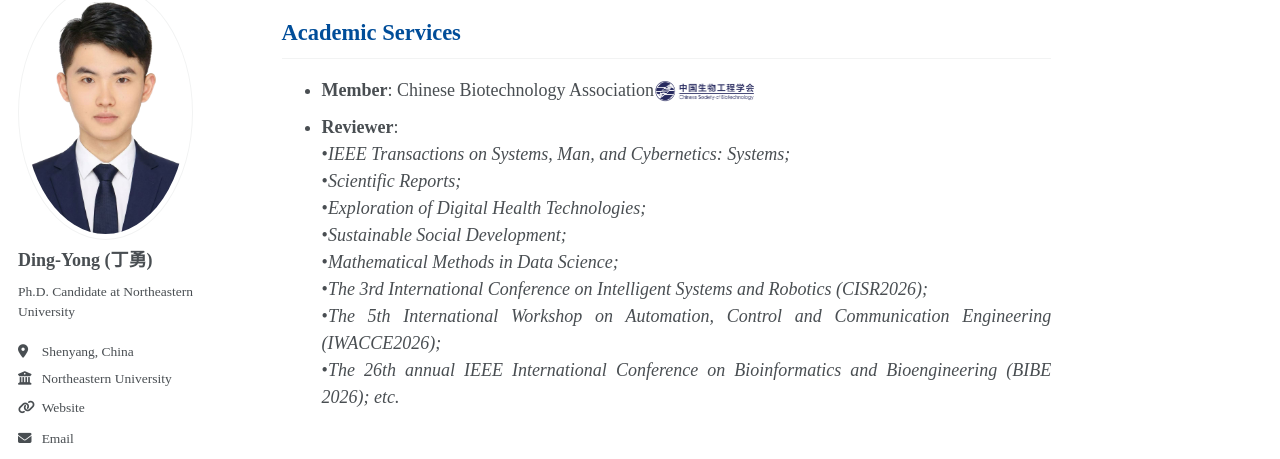
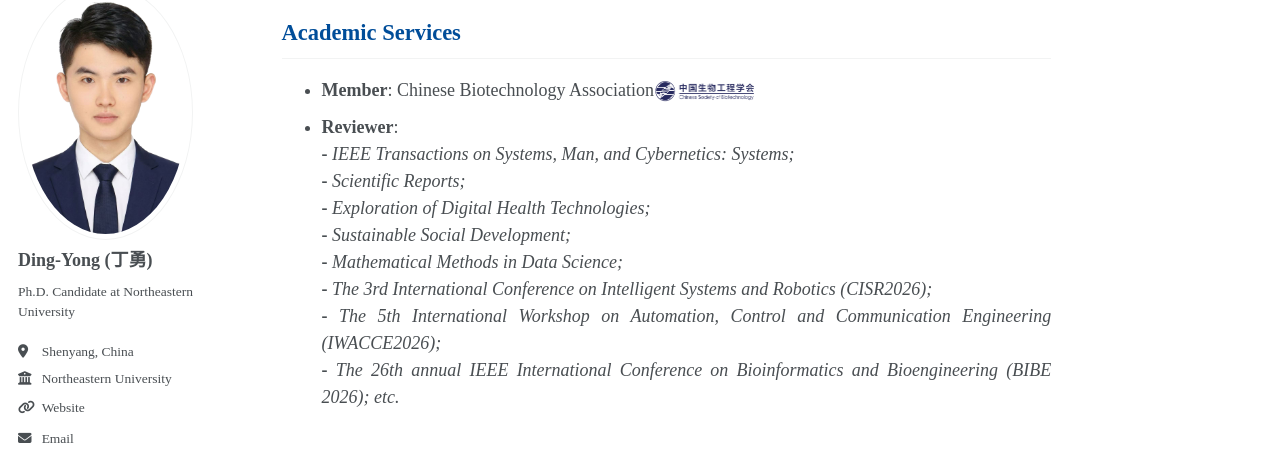
Before and after one commit to ding-yong/ding-yong.github.io, a Jekyll site: the page built from _pages/about.md, in a window 1280 px wide and 900 px high, scrolled down 589 px. Shown: the part 116-575 px from the top of the window. Built offline with Jekyll 4.4.1, drawn with Linux system fonts in a browser that asks for light colours; some web fonts are replaced; a script bundle is joined from its source files by our own code; library files that are not in the unit come from our copies.

```diff
--- a/_pages/about.md
+++ b/_pages/about.md
@@ -19,14 +19,14 @@ His research focuses on **embodied intelligence, smart wearable devices, human m
 ## Academic Services
 - **Member**: Chinese Biotechnology Association<img src="/images/CSBT.png" alt="中国生物工程学会" style="width: 100px; height: auto; vertical-align: middle; margin-right: 8px;">
 - **Reviewer**:
-  •*IEEE Transactions on Systems, Man, and Cybernetics: Systems;* <br>
-  •*Scientific Reports;* <br>
-  •*Exploration of Digital Health Technologies;* <br>
-  •*Sustainable Social Development;* <br>
-  •*Mathematical Methods in Data Science;* <br>
-  •*The 3rd International Conference on Intelligent Systems and Robotics (CISR2026);* <br>
-  •*The 5th International Workshop on Automation, Control and Communication Engineering (IWACCE2026);* <br>
-  •*The 26th annual IEEE International Conference on Bioinformatics and Bioengineering (BIBE 2026); etc.* <br>
+  **-** *IEEE Transactions on Systems, Man, and Cybernetics: Systems;* <br>
+  **-** *Scientific Reports;* <br>
+  **-** *Exploration of Digital Health Technologies;* <br>
+  **-** *Sustainable Social Development;* <br>
+  **-** *Mathematical Methods in Data Science;* <br>
+  **-** *The 3rd International Conference on Intelligent Systems and Robotics (CISR2026);* <br>
+  **-** *The 5th International Workshop on Automation, Control and Communication Engineering (IWACCE2026);* <br>
+  **-** *The 26th annual IEEE International Conference on Bioinformatics and Bioengineering (BIBE 2026); etc.* <br>
 
 ## Selected Publications
 1. **Ding Y**, Zou M, Teng Y, et al. CST framework: A robust and portable finger motion tracking framework. *IEEE Transactions on Human-Machine Systems*, 2024, 54(3): 282-291. (First Author, Q1, CCF-B)
```
